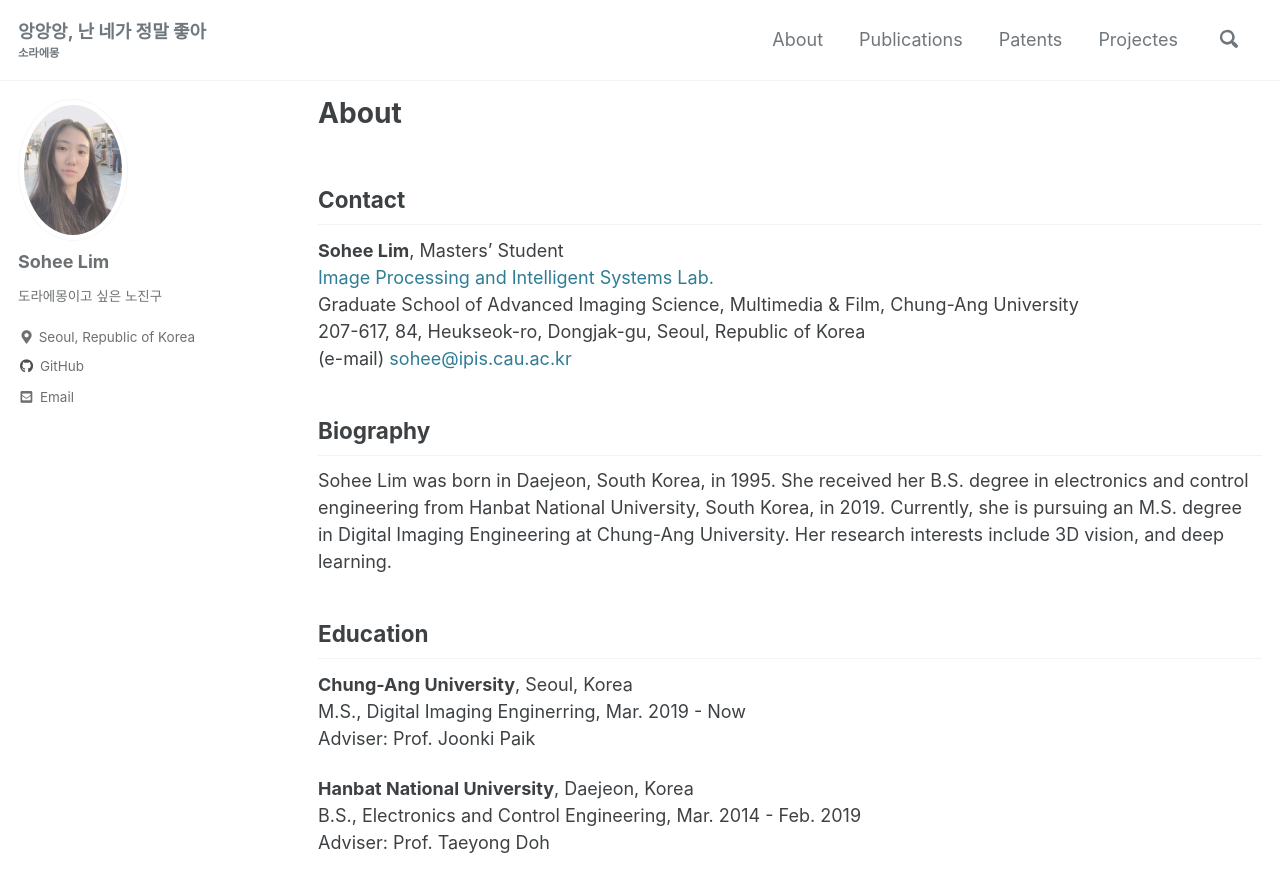
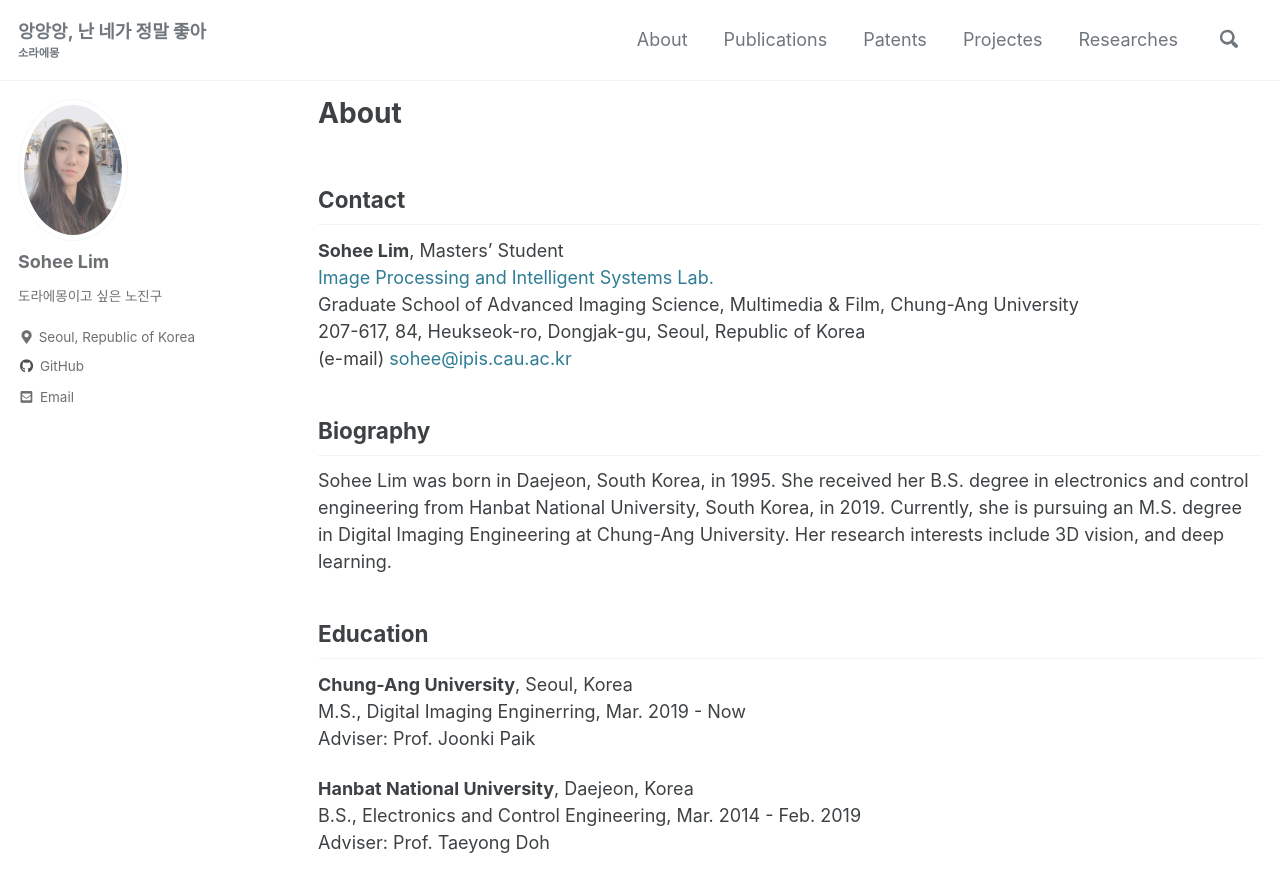
Before and after one commit to sohee-zoe/sohee-zoe.github.io, a Jekyll site: the page built from index.md, in a window 1280 px wide and 900 px high. Shown: the top 892 px of the window. Built offline with Jekyll 4.4.1, drawn with Linux system fonts in a browser that asks for light colours; cached includes are drawn as plain includes.

Commit message:
Update navigation.yml

```diff
--- a/_data/navigation.yml
+++ b/_data/navigation.yml
@@ -9,6 +9,8 @@ main:
   - title: "Patents"
     url: /patents/
   - title: "Projectes"
+    url: /projects/
+  - title: "Researches"
     url: /projects/
 
 # https://github.com/RafaelCartenet/rafaelcartenet.github.io/blob/master/_data/navigation.yml
```
